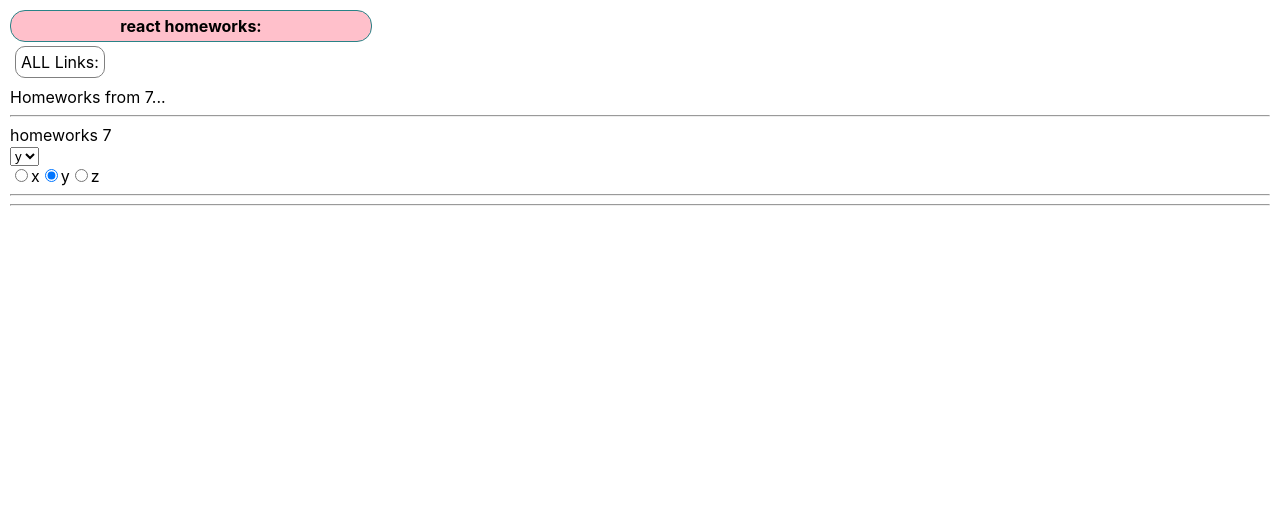
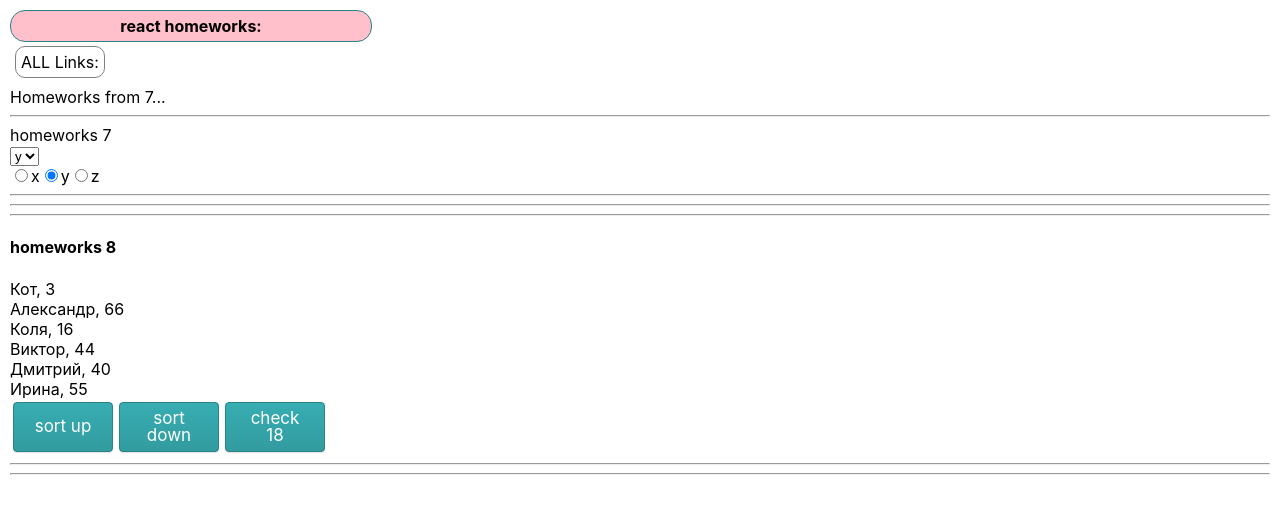
Before and after one commit to katesunday/HW-ignat, a React (Create React App) app: page /#/junior in a window 1280 px wide. Shown: the top 514 px of the page. Built offline with nearby package versions, Linux system fonts and the light colour scheme.

Commit message:
ignat-hw

```diff
--- a/src/p1-main/m1-ui/u1-app/App.module.css
+++ b/src/p1-main/m1-ui/u1-app/App.module.css
@@ -12,3 +12,7 @@
     font-weight: bold;
     margin-bottom: 10px;
 }
+
+.sortingDiv {
+    display: flex;
+}
--- a/src/p2-homeworks/h5/pages/Junior.tsx
+++ b/src/p2-homeworks/h5/pages/Junior.tsx
@@ -4,12 +4,14 @@ import HW2 from '../../h2/HW2'
 import HW3 from '../../h3/HW3'
 import HW4 from '../../h4/HW4'
 import HW7 from "../../h7/HW7";
+import HW8 from "../../h8/HW8";
 
 function Junior() {
     return (
         <div>
             Homeworks from 7...
             <HW7/>
+            <HW8/>
 
         </div>
     )
--- a/src/p2-homeworks/h8/HW8.tsx
+++ b/src/p2-homeworks/h8/HW8.tsx
@@ -1,42 +1,47 @@
-import React, {useState} from 'react'
+import React , {useState} from 'react'
 import {homeWorkReducer} from './bll/homeWorkReducer'
 import SuperButton from '../h4/common/c2-SuperButton/SuperButton'
+import s from '../../p1-main/m1-ui/u1-app/App.module.css'
 
-// export type UserType =
+export type UserType = {
+    _id: number
+    name: string
+    age: number
+}
 
-const initialPeople = [
-    {_id: 0, name: 'Кот', age: 3},
-    {_id: 1, name: 'Александр', age: 66},
-    {_id: 2, name: 'Коля', age: 16},
-    {_id: 3, name: 'Виктор', age: 44},
-    {_id: 4, name: 'Дмитрий', age: 40},
-    {_id: 5, name: 'Ирина', age: 55},
+const initialPeople: Array<UserType> = [
+    {_id: 0 , name: 'Кот' , age: 3} ,
+    {_id: 1 , name: 'Александр' , age: 66} ,
+    {_id: 2 , name: 'Коля' , age: 16} ,
+    {_id: 3 , name: 'Виктор' , age: 44} ,
+    {_id: 4 , name: 'Дмитрий' , age: 40} ,
+    {_id: 5 , name: 'Ирина' , age: 55} ,
 ]
 
 function HW8() {
-    const [people, setPeople] = useState<any>(initialPeople) // need to fix any
+    const [people , setPeople] = useState<Array<UserType>>(initialPeople) // need to fix any
 
     // need to fix any
     const finalPeople = people.map((p: any) => (
         <div key={p._id}>
-            some name, age
+            <span>{p.name}</span>, <span>{p.age}</span>
         </div>
     ))
 
-    const sortUp = () => setPeople(homeWorkReducer(initialPeople, {type: 'sort', payload: 'up'}))
-
+    const sortUp = () => setPeople(homeWorkReducer(initialPeople , {type: 'sort' , payload: 'up'}))
+    const sortDown = () => setPeople(homeWorkReducer(initialPeople , {type: 'sort' , payload: 'down'}))
+    const checkAdult = () => setPeople(homeWorkReducer(initialPeople , {type: 'check' , payload: 18}))
     return (
         <div>
             <hr/>
-            homeworks 8
+            <h4>homeworks 8</h4>
 
             {/*should work (должно работать)*/}
             {finalPeople}
 
-            <div><SuperButton onClick={sortUp}>sort up</SuperButton></div>
-            <div>sort down</div>
-            check 18
-
+            <div className={s.sortingDiv}><SuperButton onClick={sortUp}>sort up</SuperButton>
+                <SuperButton onClick={sortDown}>sort down</SuperButton>
+                <SuperButton onClick={checkAdult}> check 18</SuperButton></div>
             <hr/>
             {/*для личного творчества, могу проверить*/}
             {/*<AlternativePeople/>*/}
--- a/src/p2-homeworks/h8/bll/homeWorkReducer.ts
+++ b/src/p2-homeworks/h8/bll/homeWorkReducer.ts
@@ -1,13 +1,25 @@
-export const homeWorkReducer = (state: any, action: any): any => { // need to fix any
+import {UserType} from "../HW8";
+
+export type ActionType = {
+    type: string
+    payload: string | number
+}
+export const homeWorkReducer = (state: Array<UserType> , action: ActionType): Array<UserType> => { // need to fix any
     switch (action.type) {
         case 'sort': {
-            // need to fix
-            return state
+            console.log(state.sort((a , b) => a.age - b.age))
+            return action.payload === 'up' ?
+                [...state].sort((a , b) => a.age - b.age)
+                : [...state].sort((a , b) => b.age - a.age)
+
         }
         case 'check': {
-            // need to fix
+            console.log(state.filter((el) => el.age >= 18).sort((a , b) => a.age - b.age))
+            return action.payload === 18 ?
+                state.filter((el) => el.age >= 18).sort((a , b) => a.age - b.age)
+                : state
+        }
+        default:
             return state
-        }
-        default: return state
     }
 }
```
Also changed, not shown: 1 other file (tests, documents, lock files or other folders).
